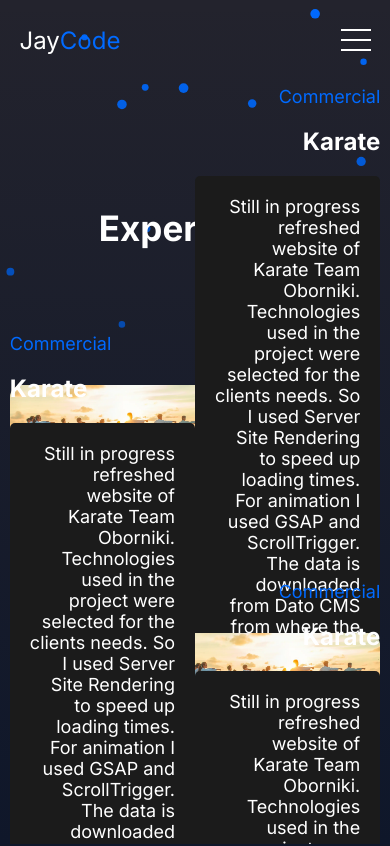
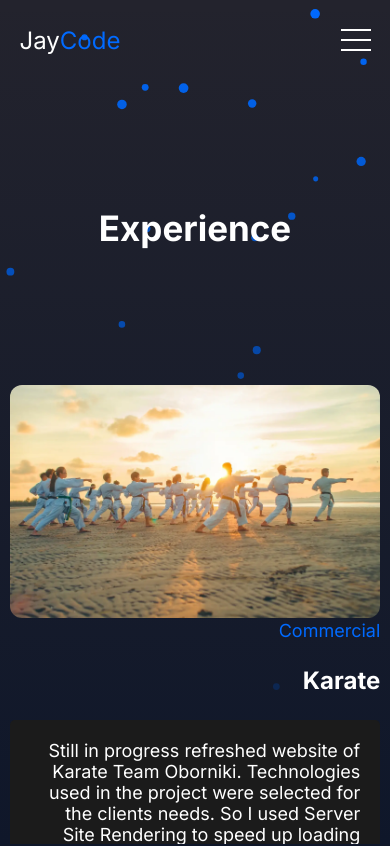
Before and after one commit to JayCodeGitHub/jaycode.pl, a Next.js app: page /experience in a window 390 px wide. Shown: the top 846 px of the page. Built offline with nearby package versions, Linux system fonts and the light colour scheme.

Commit message:
Styled project for mobile

```diff
--- a/src/components/project/project.styles.ts
+++ b/src/components/project/project.styles.ts
@@ -2,11 +2,14 @@ import styled from "styled-components";
 import Image from "next/image";
 
 export const StyledWrapper = styled.div`
-    position: relative;
     width: 100%;
     margin-bottom: 150px;
     gap: 10px;
-    height: 25vw;
+    height: auto;
+    position: relative;
+    ${({ theme }) => theme.mq.tablet} {
+        height: 45vw;
+    }
     ${({ theme }) => theme.mq.desktop} {
         height: 35vw;
     }
@@ -16,12 +19,13 @@ export const StyledWrapper = styled.div`
 `
 
 export const StyledImageWrapper = styled.a<{order: number}>`
-    width: 55%;
     height: 100%;
-    position: absolute;
-    top: 0;
-    left: 0;
-    left: ${({ order }) => order % 2 === 0 ?  '0' : '45%'};
+    ${({ theme }) => theme.mq.tablet} {
+        top: 0;
+        position: absolute;
+        left: ${({ order }) => order % 2 === 0 ?  '0' : '45%'};
+        width: 55%;
+    }
 `
 
 export const StyledImage = styled(Image)`
@@ -32,17 +36,19 @@ export const StyledImage = styled(Image)`
 `
 
 export const StyledDescriptionsWrapper = styled.div<{order: number}>`
-    position: absolute;
-    top: 0;
-    left: 50%;
-    left: ${({ order }) => order % 2 === 0 ?  '50%' : '0'};
     display: flex;
     flex-direction: column;
     justify-content: center;
+    height: 100%;
     align-items: ${({ order }) => order % 2 === 0 ?  'flex-end' : 'flex-start'};
-    gap: 2rem;
-    width: 50%;
-    height: 100%;
+    gap: 2.5rem;
+    width: 100%;
+    ${({ theme }) => theme.mq.tablet} {
+        position: absolute;
+        width: 50%;
+        top: 0;
+        left: ${({ order }) => order % 2 === 0 ?  '50%' : '0'};
+    }
 `
 
 export const StyledType = styled.p`
@@ -62,6 +68,9 @@ export const StyledDescription = styled.p`
     text-align: right;
     padding: 20px;
     border-radius: .5rem;
+    ${({ theme }) => theme.mq.tablet} {
+        font-size: ${({ theme }) => theme.font.size.xs};
+    }
 `
 
 export const StyledTechnologiesWrapper = styled.ul`
```
